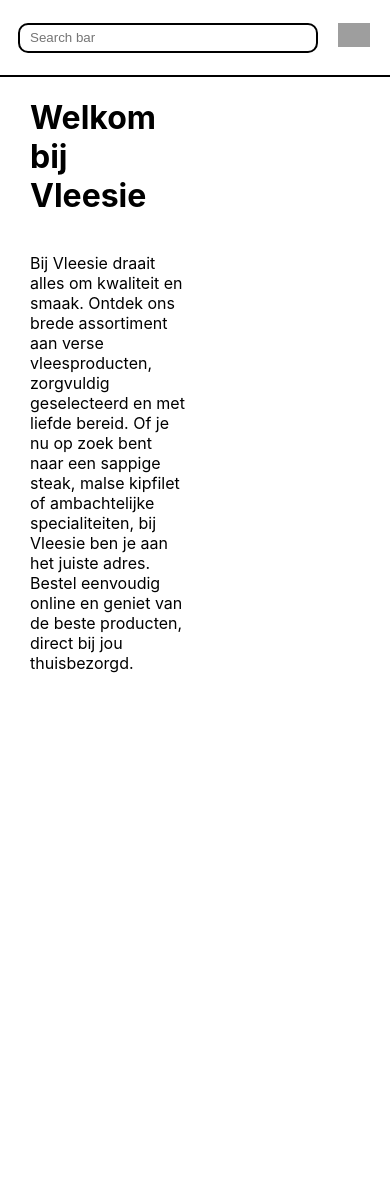
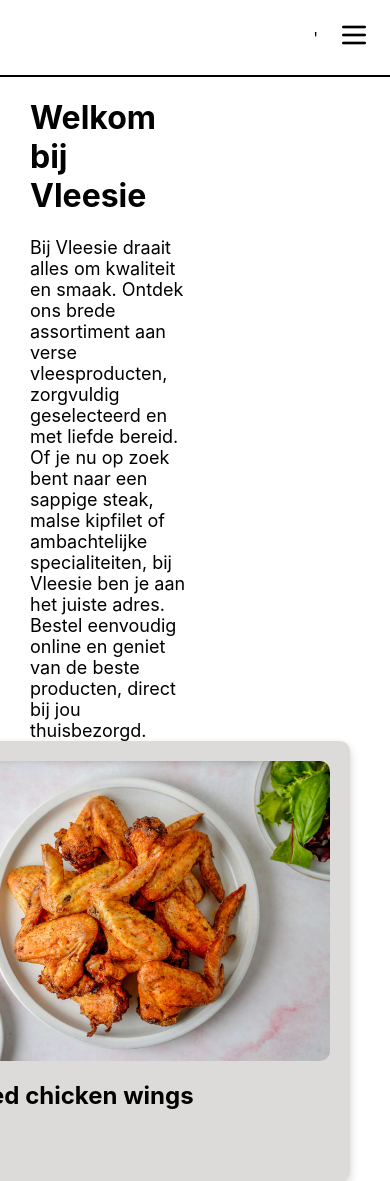
Before and after one commit to punthenk/vleesie_webshop, a PHP site: page / in a window 390 px wide. Before the commit the page ends 673 px from the top, so only its background shows below. Run offline with PHP 8.4, Linux system fonts and the light colour scheme; some web fonts are replaced; grey boxes are pictures that could not be loaded.

Commit message:
ben bezig geweest met start pagina ik heb de navbar responsive gemaakt en ben bezig met producten op de homepagina te zetten.

```diff
--- a/design/css/navbar.css
+++ b/design/css/navbar.css
@@ -56,6 +56,7 @@ a:hover {
     scale: 1.05;
     text-decoration: underline;
 }
+
 /* .active-tab {
   color: #DE071C;
 } */
@@ -124,7 +125,7 @@ nav div a:first-child {
     display: none;
 }
 
-@media screen and (max-width: 1000px) {
+@media screen and (max-width: 700px) {
     .hide-on-mobile {
         display: none;
     }
--- a/design/css/style.css
+++ b/design/css/style.css
@@ -1,6 +1,7 @@
 body {
     font-family: "SF Pro Display", sans-serif;
     margin: 0;
+    padding: 0;
 }
 .text-container {
     display: flex;
@@ -9,13 +10,60 @@ body {
     flex-direction: column;
     align-items: flex-start;
     width: 40%;
+
 }
-.search-bar {
+p {
+    font-size: 18px;
+
+    margin: 0;
+    padding: 0;
+}
+/* .search-bar {
+
+    pas dit later aan :)
+
     width: 300px;
     height: 30px;
     background-color: #ffffff;
     border: 2px solid #000000;
     border-radius: 10px;
-    padding: 10px;
+    margin-right: 50px;
     box-sizing: border-box;
+    margin-left: auto;
+    margin-top: 100px;
+    display: flex;
+    justify-content: flex-end;
+    align-items: center;
+    z-index: 0;
+}    */
+.product-card {
+    width: 400px;
+    height: 400px;
+    background-color: #dddada;
+    border-radius: 10px;
+    box-shadow: 0 4px 8px rgba(0, 0, 0, 0.2);
+    margin-right: 20px;
+    display: flex;
+    flex-direction: column;
+    align-items: right;
+    justify-content: right;
+    padding: 20px;
+    position: absolute;
+    right: 20px;
+    cursor: pointer;
+    transition: transform 0.3s ease-in-out;
+    overflow: hidden;
 }
+.product-card:hover {
+    transform:scale(1.02);
+
+}
+.product-card:active {
+    transform:rotate(3deg) scale(0.98);
+}
+.product-card img {
+    width: 100%;
+    height: 300px;
+    object-fit: cover;
+    border-radius: 10px;
+}
--- a/design/index.html
+++ b/design/index.html
@@ -14,45 +14,45 @@
     <body>
         <nav>
             <div class="sidebar">
-                <!-- <a class="close-icon" href="#" onclick="CloseSidebar()"
-                    ><img src="../images/CloseIcon.png" alt="MN logo"
-                /></a> -->
+                <a class="close-icon" href="#" onclick="CloseSidebar()"
+                    ><img src="/design/img/closemenu.png" alt=""
+                /></a>
                 <a class="nav-link active-tab" href="index.html">HOME</a>
                 <a class="nav-link" href="#">Nieuw</a>
                 <a class="nav-link" href="product.html">Producten</a>
                 <a class="nav-link" href="login.html">Inloggen</a>
-                <input type="text" placeholder="Zoekbalk" class="search-bar" />
                 <a class="nav-link" href="cart.html">Winkelwagen</a>
             </div>
 
             <div>
                 <!-- <a class="logo-vleesie" href="index.html"><img src="/design/img/vleesie-logo.png"  /></a> -->
-                <a class="nav-link hide-on-mobile" href="index.html"
-                    >HOME</a
-                >
-                <input
-                    type="text"
-                    placeholder="Search bar"
-                    class="search-bar"
-                />
+                <a class="nav-link hide-on-mobile" href="index.html">HOME</a>
                 <a class="nav-link hide-on-mobile" href="#">Nieuw</a>
                 <a class="nav-link hide-on-mobile" href="product.html">Producten</a>
                 <a class="nav-link hide-on-mobile" href="login.html">Inloggen</a>
-                <a class="nav-link hide-on-mobile" href="cart.html">Winkelwagen </a>
-                <a class="nav-link menu-icon" onclick="OpenSidebar()"
-                    ><img src="../images/HamburgerIcon.png" alt=""
-                /></a>
+                <a class="nav-link hide-on-mobile" href="cart.html">Winkelwagen</a>'
+                <a class="nav-link menu-icon" onclick="OpenSidebar()">
+                <img src="/design/img/hamburger.png" alt=""/></a>
             </div>
         </nav>
 
         <div class="text-container">
             <h1>Welkom bij Vleesie</h1>
-            <p> Bij Vleesie draait alles om kwaliteit en smaak. Ontdek ons brede assortiment
-        aan verse vleesproducten, zorgvuldig geselecteerd en met liefde bereid.
-        Of je nu op zoek bent naar een sappige steak, malse kipfilet of ambachtelijke
-        specialiteiten, bij Vleesie ben je aan het juiste adres. Bestel eenvoudig online
-        en geniet van de beste producten, direct bij jou thuisbezorgd.</p>
+            <p>
+                Bij Vleesie draait alles om kwaliteit en smaak. Ontdek ons brede
+                assortiment aan verse vleesproducten, zorgvuldig geselecteerd en
+                met liefde bereid. Of je nu op zoek bent naar een sappige steak,
+                malse kipfilet of ambachtelijke specialiteiten, bij Vleesie ben
+                je aan het juiste adres. Bestel eenvoudig online en geniet van
+                de beste producten, direct bij jou thuisbezorgd.
+            </p>
         </div>
+        <!-- <input type="text" placeholder="Zoekbalk" class="search-bar" /> -->
+        <div class="product-card">
+        <img src="/design/img/roasted-chicken-wings.jpg" alt="roasted-chicken-wings">
+        <h2>roasted chicken wings</h2>
+        </div>
+
     </body>
-    <script src="/design/css/navbar.css"></script>
+    <script src="/design/js/navbar.js"></script>
 </html>
```
Also changed, not shown: design/img/closemenu.png (added), design/img/hamburger.png (added), design/img/roasted-chicken-wings.jpg (added).
